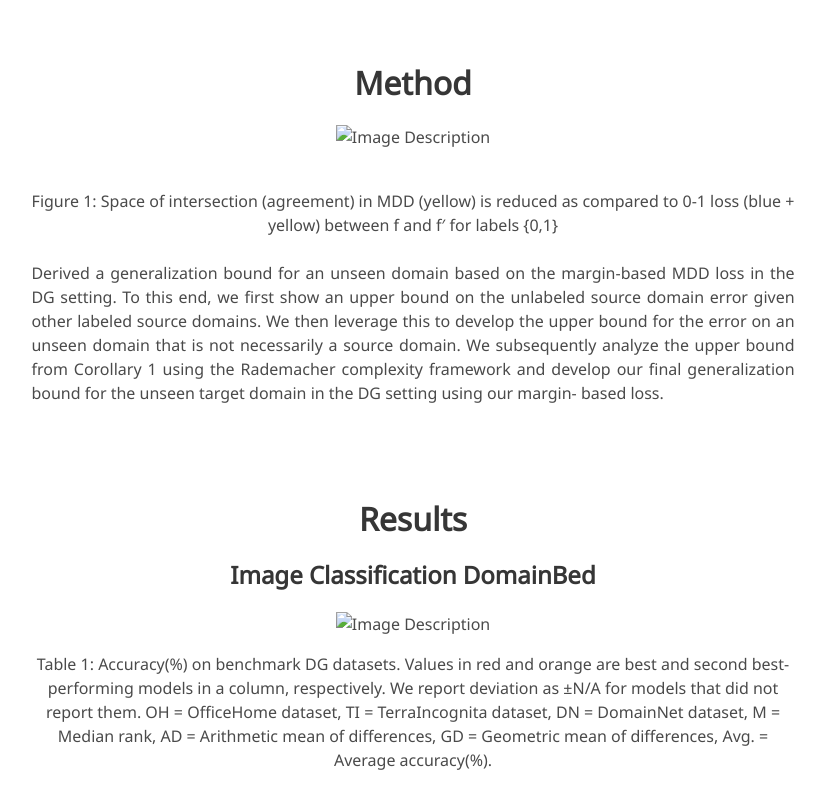
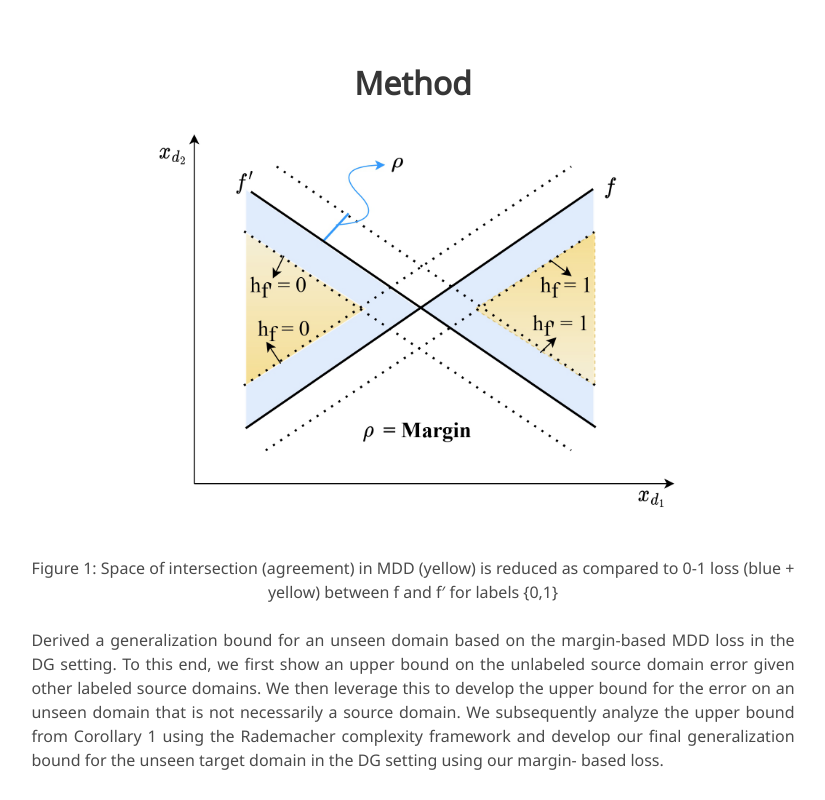
Before and after one commit to vimalkb007/MADG, a plain HTML site: page index.html in a window 1280 px wide. Shown: the part 1280-2080 px from the top of the page, without its empty margins (227-1052 px from the left). Drawn offline with nearby package versions, Linux system fonts and the light colour scheme; some packages are replaced by stand-ins of ours; some icons are missing; a web font is replaced by a local one.

Commit message:
Update index.html

```diff
--- a/index.html
+++ b/index.html
@@ -322,7 +322,7 @@
           <h2 class="title is-3">Method</h2>
           <div class="content has-text-centered">
             <p>
-              <img src="static\images\MDD1_page-0001.png" alt="Image Description" width="600">
+              <img src="MADG\static\images\MDD1_page-0001.png" alt="Image Description" width="600">
             </p><br>
             Figure 1: Space of intersection (agreement) in MDD (yellow) is reduced as compared to 0-1 loss (blue + yellow) between f and f′ for labels {0,1}
           </div>
@@ -352,7 +352,7 @@
           <div class="content has-text-centered">
             <h3 class="subtitle">Image Classification DomainBed</h3>
             <p>
-              <img src="static\images\MADG_Results.png" alt="Image Description">
+              <img src="MADG\static\images\MADG_Results.png" alt="Image Description">
             </p>
             <p>
               <!-- Placeholder for Table 3 -->
```
